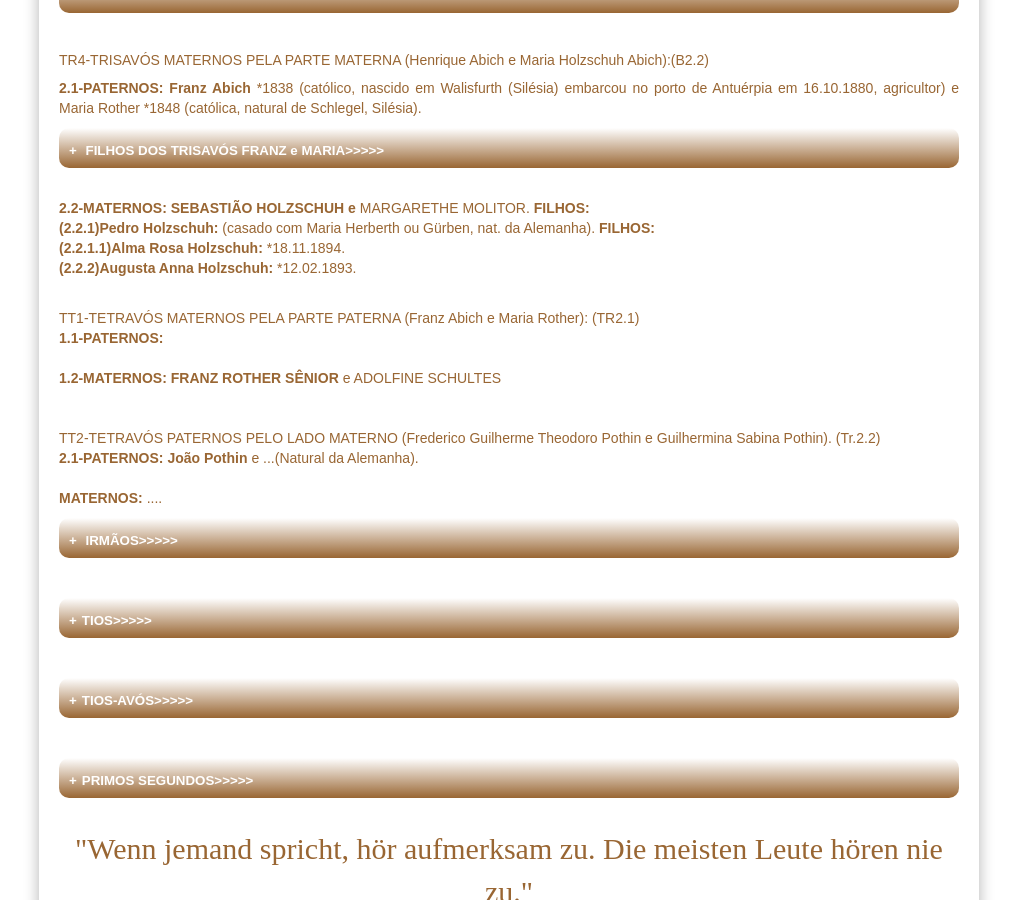
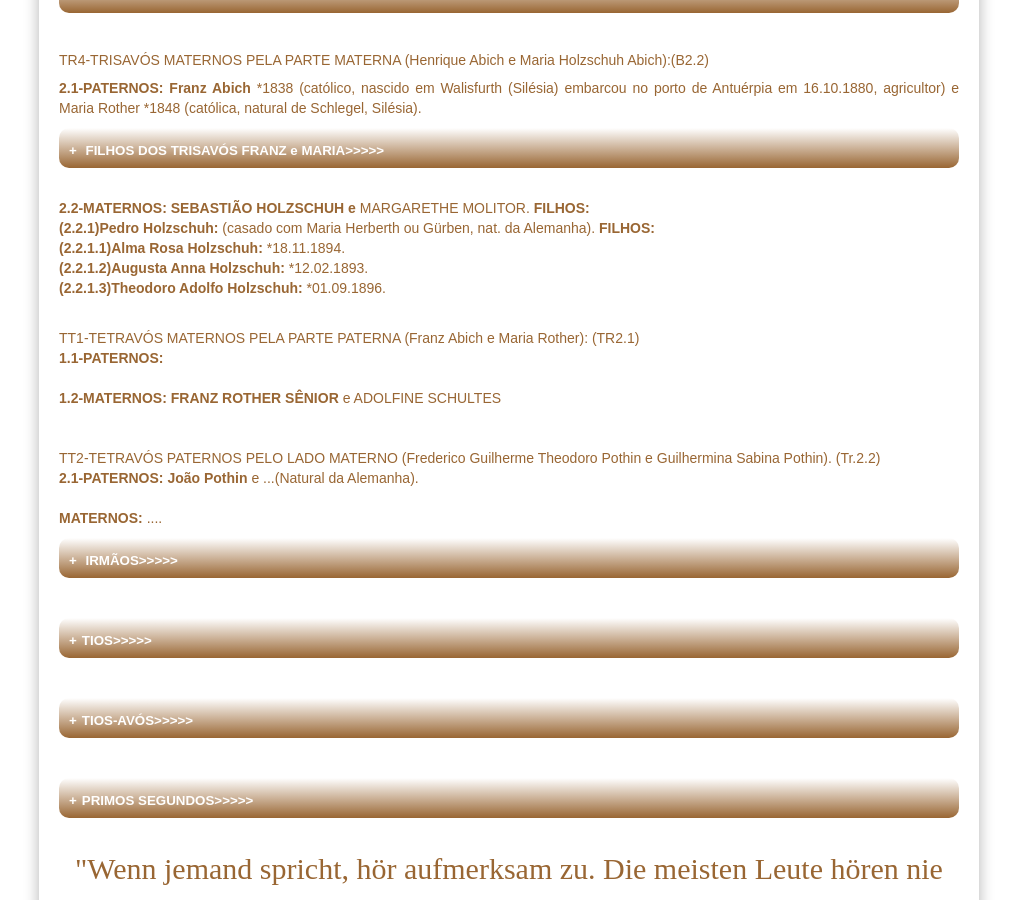
Before and after one commit to claudiovargas1955/claudiovargas1955.github.io, a Jekyll site: the page built from _pages/arvore-genealogica-de-roselia-renita-bredow.html, in a window 1280 px wide and 900 px high, scrolled down 2981 px. Shown: the whole window, without its empty margins (131-1148 px from the left). Built offline with Jekyll 4.4.1, drawn with Linux system fonts in a browser that asks for light colours; some web fonts are replaced.

Commit message:
Update arvore-genealogica-de-roselia-renita-bredow.html

```diff
--- a/_pages/arvore-genealogica-de-roselia-renita-bredow.html
+++ b/_pages/arvore-genealogica-de-roselia-renita-bredow.html
@@ -551,8 +551,8 @@ Augusta Alwine Albertine Achterber.<br/><br/>
 <p><b>2.2-MATERNOS: SEBASTIÃO HOLZSCHUH e</b> MARGARETHE MOLITOR. <b>FILHOS:</b><br>
 <b>(2.2.1)Pedro Holzschuh: </b>(casado com Maria Herberth ou Gürben, nat. da Alemanha). <b>FILHOS:</b><br>
 <b>(2.2.1.1)Alma Rosa Holzschuh: </b>*18.11.1894. <br>
-<b>(2.2.2)Augusta Anna Holzschuh: </b>*12.02.1893. <br><br>
-</p>
+<b>(2.2.1.2)Augusta Anna Holzschuh: </b>*12.02.1893. <br>
+<b>(2.2.1.3)Theodoro Adolfo Holzschuh: </b>*01.09.1896. <br><br></p>
 
 <p>TT1-TETRAVÓS MATERNOS PELA PARTE PATERNA (Franz Abich e Maria Rother): (TR2.1)<br/>
 <b>1.1-PATERNOS:</b><br/><br/>
```
